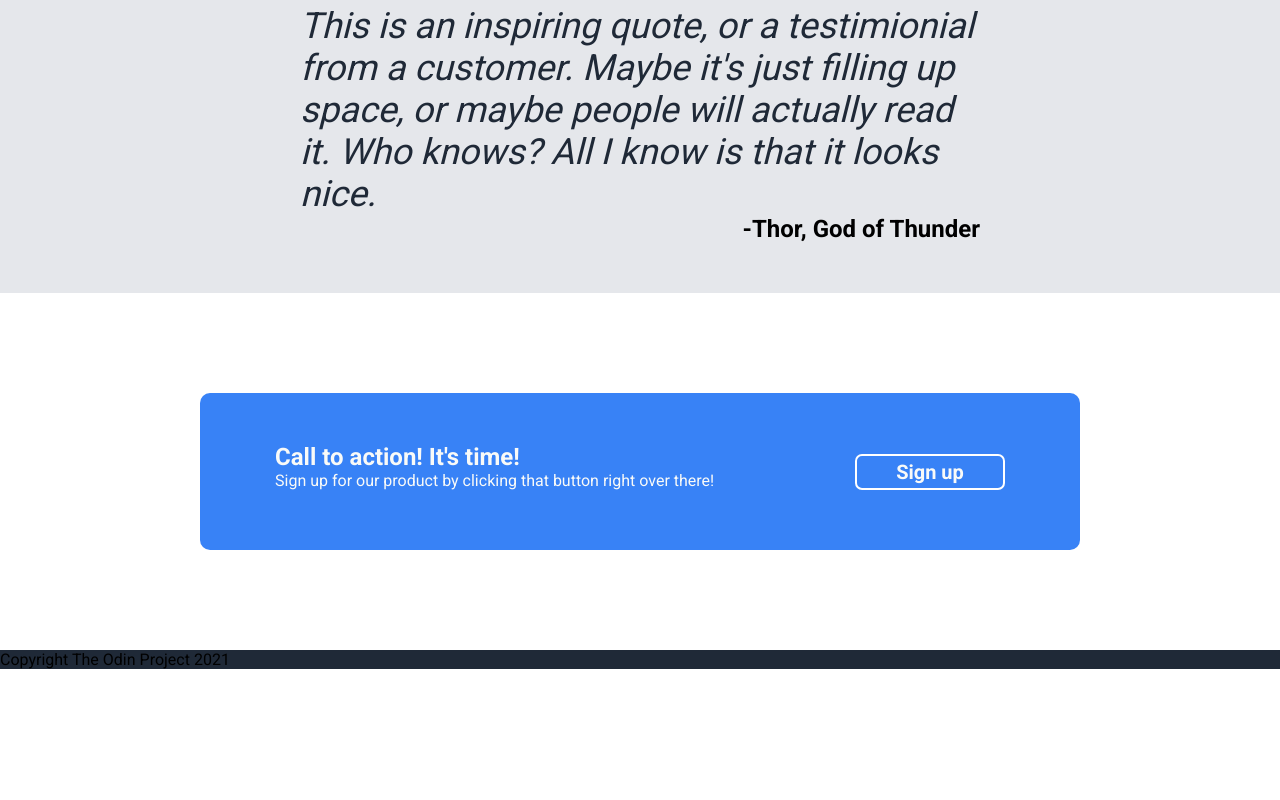
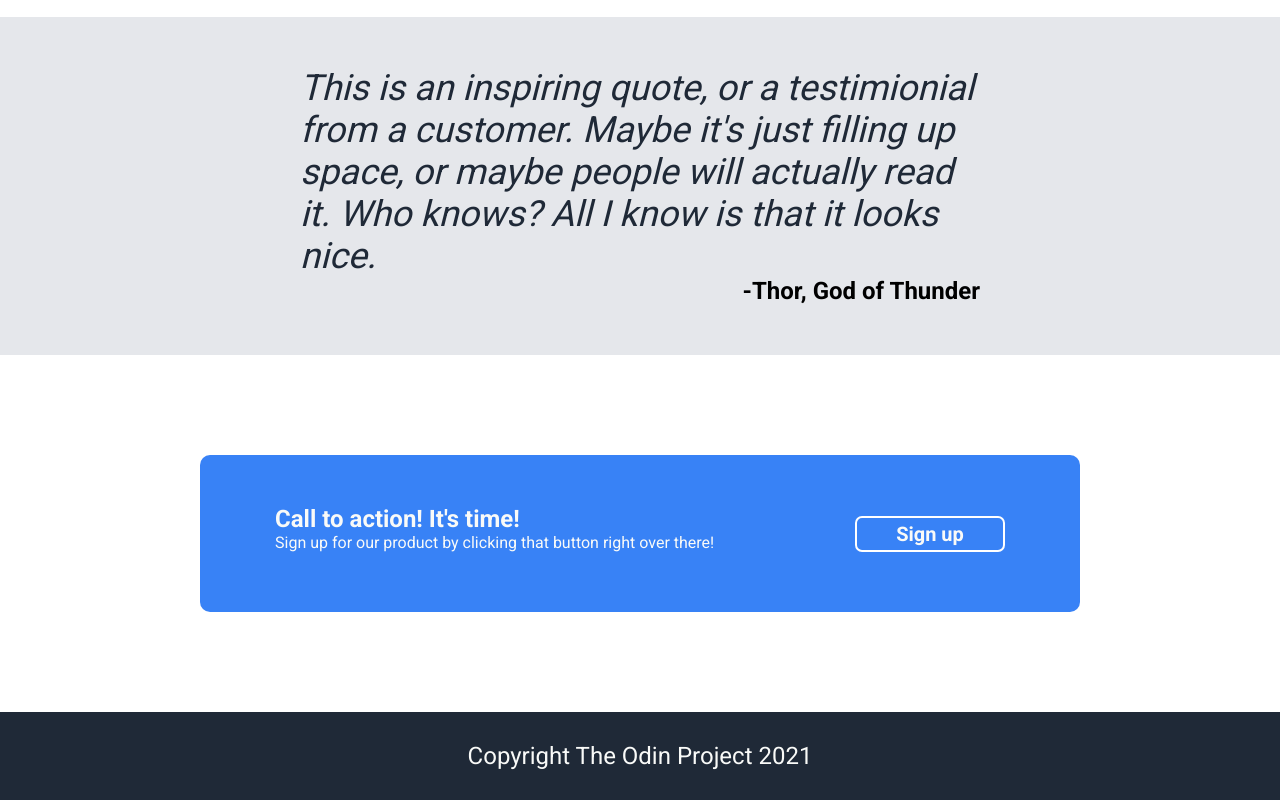
Before and after one commit to mhjallow/odin-landing-page, a plain HTML site: page index.html in a window 1280 px wide. Shown: the part 949-1749 px from the top of the page. Before the commit the page ends 1618 px from the top, so only its background shows below. Drawn offline with Linux system fonts and the light colour scheme.

Commit message:
Style footer and tweak styling for header

```diff
--- a/style.css
+++ b/style.css
@@ -16,7 +16,7 @@ body{
     display: flex;
     justify-content: space-between;
     align-items: center;
-    padding: 0px 200px;
+    padding: 30px 200px;
 }
 
 ul{
@@ -28,6 +28,7 @@ ul{
 a{
     text-decoration: none;
     color: #F9FAF8;
+    font-size: 18px;
 }
 
 .header-logo{
@@ -164,3 +165,10 @@ img{
     flex: 0 0 auto;
     align-self: center;
 }
+
+.footer{
+    color: #F9FAF8;
+    font-size: 24px;
+    padding: 30px 200px;
+    text-align: center;
+}
```
